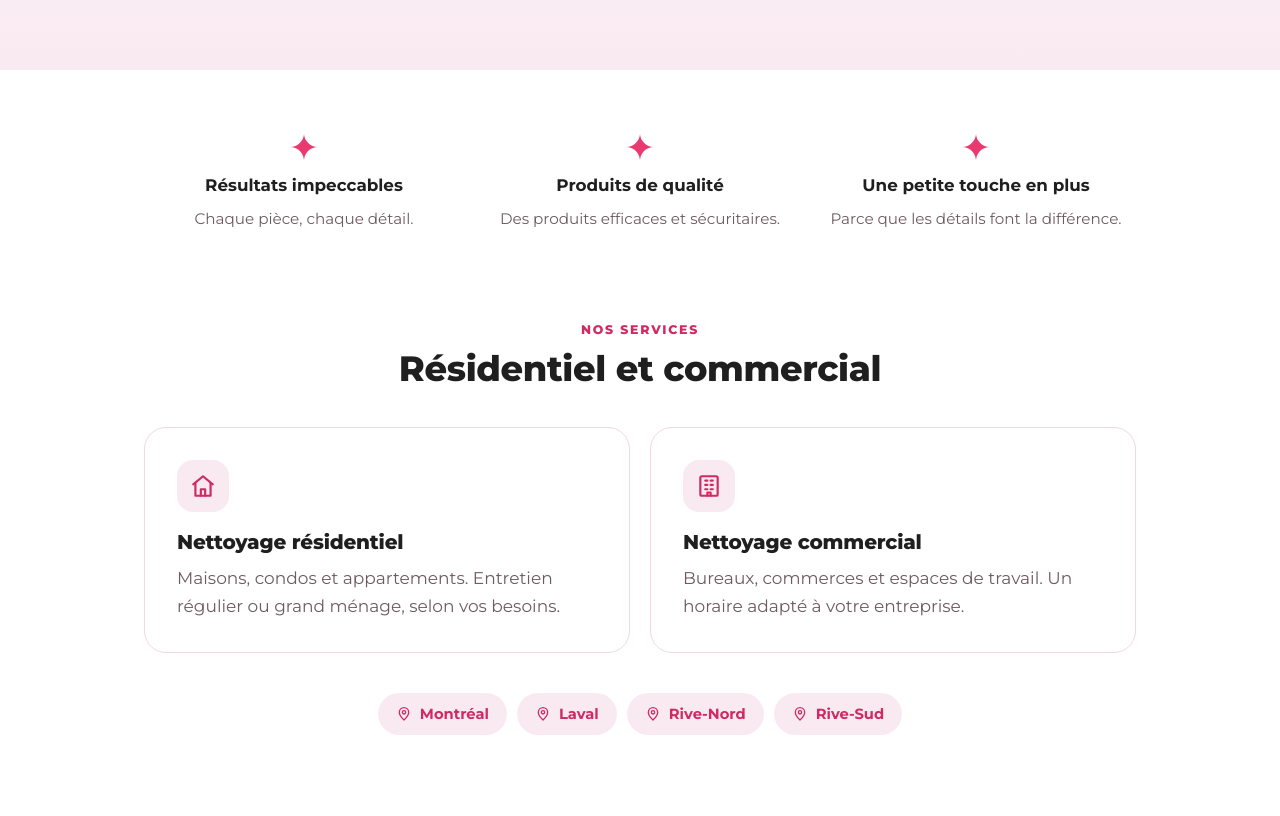
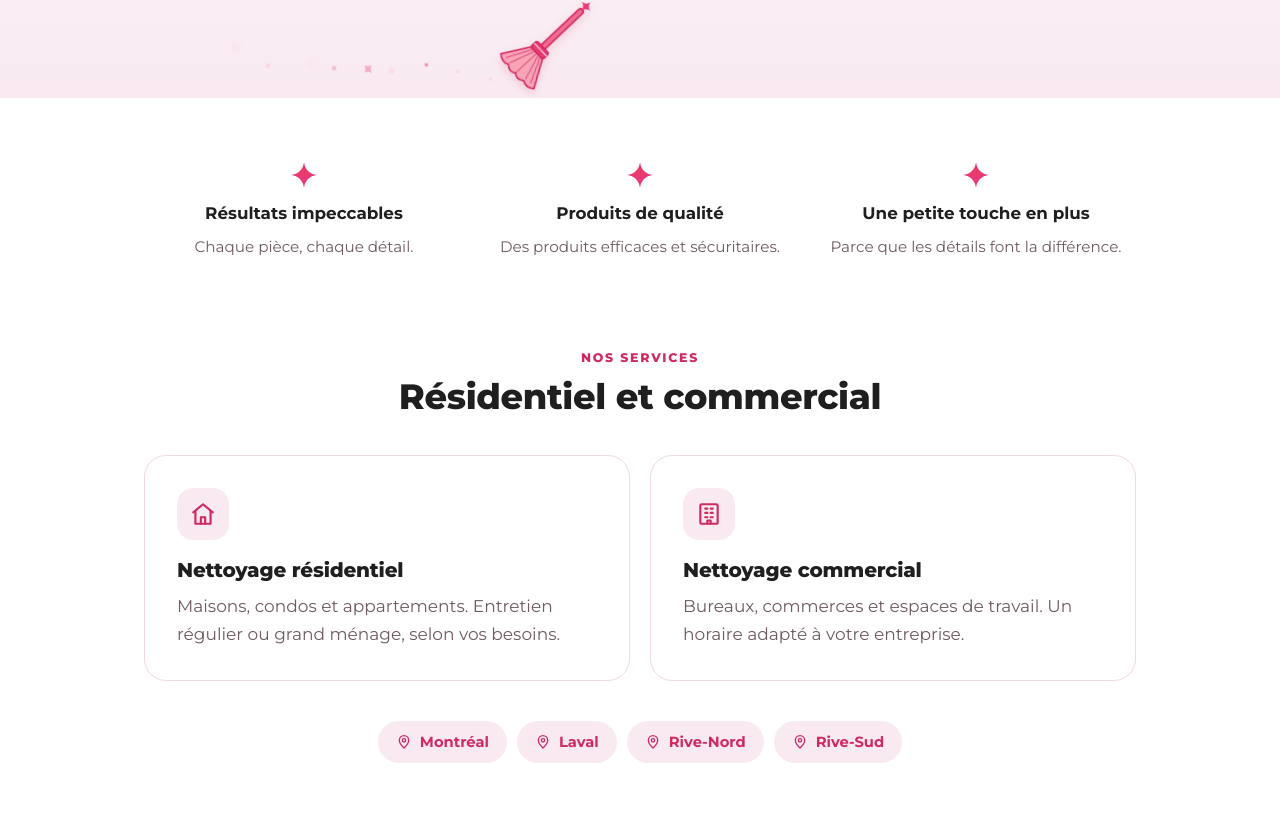
Before and after one commit to Kangarooadminstaff/nettoyage-nordique, a plain HTML site: page index.html in a window 1280 px wide. Shown: the part 623-1439 px from the top of the page. Drawn offline with Linux system fonts and the light colour scheme.

Commit message:
Add sweeping magic broom and an admin entry point
- A little pink broom sweeps along the bottom edge of the hero every 11 s,
  swishing as it goes and leaving sparkle dust (assets/broom.js). The dust
  pauses off screen; reduced motion shows the broom resting.
- /admin/ forwards to the business tool (noindex, disallowed in robots.txt),
  linked discreetly from the footer.

Co-Authored-By: Claude Opus 5.5 <noreply@anthropic.com>

```diff
--- /dev/null
+++ b/assets/broom.js
@@ -0,0 +1,31 @@
+/* Sparkle dust behind the magic broom that sweeps along the bottom of the hero.
+   Off for reduced motion, and paused while the hero is off screen or the tab is hidden. */
+(function () {
+  var lane = document.querySelector('.sweep'), broom = lane && lane.querySelector('.broom');
+  if (!broom || window.matchMedia('(prefers-reduced-motion: reduce)').matches) return;
+  var visible = true, timer = null;
+
+  function puff() {
+    var L = lane.getBoundingClientRect(), b = broom.getBoundingClientRect();
+    if (b.right < L.left || b.left > L.right) return; // between sweeps
+    var star = Math.random() < 0.55, size = star ? 8 + Math.random() * 10 : 4 + Math.random() * 6;
+    var d = document.createElement('span');
+    d.className = 'dust' + (star ? ' dust-star' : '');
+    // bristle tips sit at about 22% across and 86% down the broom box
+    d.style.cssText = 'left:' + (b.left - L.left + b.width * 0.22) + 'px;top:' + (b.top - L.top + b.height * 0.86) + 'px;--s:' + size + 'px;' +
+      '--dx:' + (-10 - Math.random() * 26) + 'px;--dy:' + (-14 - Math.random() * 34) + 'px';
+    if (star) d.innerHTML = '<svg><use href="#sparkle"/></svg>';
+    lane.appendChild(d);
+    setTimeout(function () { d.remove(); }, 1100);
+  }
+  function run() {
+    clearInterval(timer);
+    timer = visible && !document.hidden ? setInterval(puff, 90) : null;
+  }
+
+  if ('IntersectionObserver' in window) {
+    new IntersectionObserver(function (entries) { visible = entries[0].isIntersecting; run(); }).observe(lane);
+  }
+  document.addEventListener('visibilitychange', run);
+  run();
+})();
--- a/assets/styles.css
+++ b/assets/styles.css
@@ -104,6 +104,18 @@ p { margin: 0 0 1em; }
 .s2 { width: 18px; height: 18px; top: 150px; left: 15%; opacity: .35; }
 .s3 { width: 28px; height: 28px; top: 120px; right: 10%; }
 .s4 { width: 16px; height: 16px; top: 190px; right: 16%; opacity: .35; }
+
+/* Magic broom sweeping along the bottom edge of the hero (dust comes from assets/broom.js) */
+.hero { padding-bottom: 108px; }
+.sweep { position: absolute; left: 0; right: 0; bottom: 0; height: 120px; pointer-events: none; }
+.broom { position: absolute; bottom: 0; left: -110px; width: 96px; height: 96px; animation: broom-go 11s linear 3s infinite; }
+.broom svg { display: block; width: 100%; height: 100%; transform-origin: 80% 10%; filter: drop-shadow(0 4px 4px rgba(208, 42, 98, .18)); animation: broom-swish .45s ease-in-out infinite alternate; }
+@keyframes broom-go { 0% { left: -110px; } 42%, 100% { left: calc(100% + 30px); } }
+@keyframes broom-swish { from { transform: rotate(-9deg); } to { transform: rotate(7deg) translateY(-2px); } }
+.dust { position: absolute; width: var(--s); height: var(--s); border-radius: 50%; background: var(--pink-soft); transform: translate(-50%, -50%) scale(.3); animation: dust 1s ease-out forwards; }
+.dust-star { border-radius: 0; background: none; color: var(--pink); }
+.dust-star svg { display: block; width: 100%; height: 100%; }
+@keyframes dust { 0% { opacity: 1; transform: translate(-50%, -50%) scale(.3); } 100% { opacity: 0; transform: translate(calc(-50% + var(--dx)), calc(-50% + var(--dy))) scale(1) rotate(70deg); } }
 
 /* Promises */
 
@@ -334,4 +346,6 @@ p { margin: 0 0 1em; }
   html { scroll-behavior: auto; }
   *, *::before, *::after { transition: none !important; }
   .about-spark { animation: none; }
+  .broom { animation: none; left: auto; right: 8%; }
+  .broom svg { animation: none; }
 }
--- a/index.html
+++ b/index.html
@@ -26,7 +26,7 @@
   <link rel="preconnect" href="https://fonts.gstatic.com" crossorigin>
   <link rel="stylesheet" href="https://fonts.googleapis.com/css2?family=Montserrat:wght@400;500;700;800&display=swap">
   <link rel="stylesheet" href="https://fonts.googleapis.com/css2?family=Pacifico&text=Alicia&display=swap">
-  <link rel="stylesheet" href="/assets/styles.css?v=2">
+  <link rel="stylesheet" href="/assets/styles.css?v=3">
   <script type="application/ld+json">
   {
     "@context": "https://schema.org",
@@ -47,6 +47,7 @@
 
   <svg width="0" height="0" style="position:absolute" aria-hidden="true">
     <symbol id="sparkle" viewBox="0 0 24 24"><path fill="currentColor" d="M12 0c.6 6.6 5.4 11.4 12 12-6.6.6-11.4 5.4-12 12-.6-6.6-5.4-11.4-12-12C6.6 11.4 11.4 6.6 12 0z"/></symbol>
+    <symbol id="broom" viewBox="0 0 120 120"><g transform="translate(58 58) rotate(40)" stroke="#D02A62" stroke-width="2" stroke-linejoin="round" stroke-linecap="round"><rect x="-3.5" y="-60" width="7" height="72" rx="3.5" fill="#F16A90"/><path d="M0-74c.4 4.4 3.6 7.6 8 8-4.4.4-7.6 3.6-8 8-.4-4.4-3.6-7.6-8-8 4.4-.4 7.6-3.6 8-8z" fill="#E93971" stroke="none"/><path d="M-10 18h20l20 34q-9 7-16 2-7 7-14 1-7 6-14-1-7 5-16-2z" fill="#F9A3B6"/><path d="M-4 21-14 51M4 21l10 30M0 21v33M-7 20-22 50M7 20l15 30" fill="none" stroke-width="1.4" opacity=".65"/><rect x="-11" y="8" width="22" height="11" rx="3" fill="#E93971"/><path d="M-11 12.5h22" stroke="#fff" stroke-width="1.5" opacity=".8"/></g></symbol>
     <symbol id="i-mail" viewBox="0 0 24 24"><g fill="none" stroke="currentColor" stroke-width="2" stroke-linecap="round" stroke-linejoin="round"><rect x="3" y="5" width="18" height="14" rx="2"/><path d="m3.5 6.5 8.5 6 8.5-6"/></g></symbol>
     <symbol id="i-insta" viewBox="0 0 24 24"><g fill="none" stroke="currentColor" stroke-width="2"><rect x="3" y="3" width="18" height="18" rx="5"/><circle cx="12" cy="12" r="4"/></g><circle cx="17.5" cy="6.5" r="1.2" fill="currentColor"/></symbol>
     <symbol id="i-home" viewBox="0 0 24 24"><g fill="none" stroke="currentColor" stroke-width="2" stroke-linecap="round" stroke-linejoin="round"><path d="M3 10.5 12 3l9 7.5"/><path d="M5 9.5V21h14V9.5"/><path d="M10 21v-6h4v6"/></g></symbol>
@@ -82,6 +83,8 @@
     <span class="spark s2" aria-hidden="true"><svg><use href="#sparkle"/></svg></span>
     <span class="spark s3" aria-hidden="true"><svg><use href="#sparkle"/></svg></span>
     <span class="spark s4" aria-hidden="true"><svg><use href="#sparkle"/></svg></span>
+
+    <div class="sweep" aria-hidden="true"><div class="broom"><svg><use href="#broom"/></svg></div></div>
   </header>
 
   <main>
@@ -200,11 +203,12 @@
 
   <footer class="footer">
     <div class="wrap">
-      © <span id="year">2026</span> Nettoyage Nordique MTL · <a href="/en/" hreflang="en" lang="en">English</a>
+      © <span id="year">2026</span> Nettoyage Nordique MTL · <a href="/en/" hreflang="en" lang="en">English</a> · <a href="/admin/" rel="nofollow">Espace admin</a>
     </div>
   </footer>
 
   <script>document.getElementById('year').textContent = new Date().getFullYear();</script>
+  <script src="/assets/broom.js" defer></script>
   <script src="/assets/instagram.js" defer></script>
 </body>
 </html>
```
Also changed, not shown: admin/index.html (added, +17 -0 lines), en/index.html (+6 -2 lines), robots.txt.
